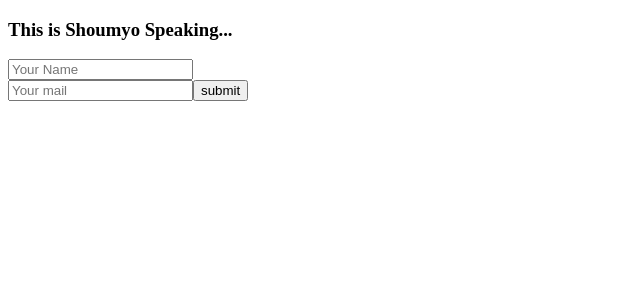
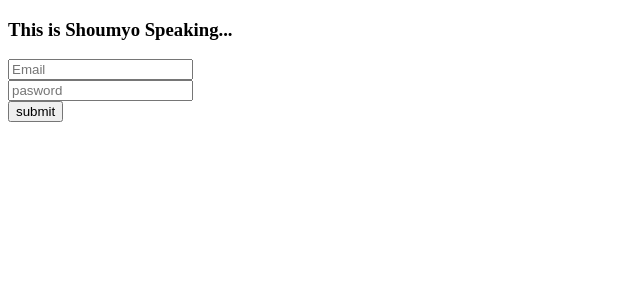
Before and after one commit to shoumyo/explore-react-form, a React (Vite) app: page / in a window 1280 px wide. Shown: the top 300 px of the page, without its empty margins (0-640 px from the left). Built offline with nearby package versions, Linux system fonts and the light colour scheme.

Commit message:
add ControlledField and FormAction components

```diff
--- a/src/App.jsx
+++ b/src/App.jsx
@@ -1,4 +1,6 @@
 import './App.css'
+import ControlledField from './Components/ControlledField/ControlledField'
+import FormAction from './Components/FormAction/FormAction'
 import SimpleForm from './Components/SimpleForm/SimpleForm'
 
 function App() {
@@ -7,7 +9,9 @@ function App() {
     <>
       <div>
         <h3>This is Shoumyo Speaking...</h3>
-        <SimpleForm></SimpleForm>
+        {/* <SimpleForm></SimpleForm> */}
+        {/* <FormAction></FormAction> */}
+        <ControlledField></ControlledField>
       </div>
     </>
   )
--- /dev/null
+++ b/src/Components/ControlledField/ControlledField.jsx
@@ -0,0 +1,31 @@
+import React, { useState } from 'react';
+
+const ControlledField = () => {
+
+    const[pasword,setPasword]=useState('');
+
+
+    const passwodOnChange=(e)=>{
+
+    }
+
+
+    const handleSubmit=(e)=>{
+
+    }
+
+    return (
+        <div>
+            <form onSubmit={handleSubmit}>
+                <input type="email" name='email' id='' placeholder='Email' required />
+                <br />
+                <input type="password" name="password" id=""
+                placeholder='pasword' onChange={passwodOnChange} defaultValue={pasword} required />
+                <br />
+                <input type="submit" value="submit" />
+            </form>
+        </div>
+    );
+};
+
+export default ControlledField;
--- /dev/null
+++ b/src/Components/FormAction/FormAction.jsx
@@ -0,0 +1,21 @@
+import React from 'react';
+
+const FormAction = () => {
+
+    const handleFormAction=(formData)=>{
+
+    }
+    return (
+        <div>
+            <form action={handleFormAction}>
+                <input type='text' name='Name' placeholder='Name'></input>
+                <br></br>
+                <input type='email' name='email' placeholder='Email'></input>
+                <br></br>
+                <input type='submit' placeholder='submit'></input>
+            </form>
+        </div>
+    );
+};
+
+export default FormAction;
```
